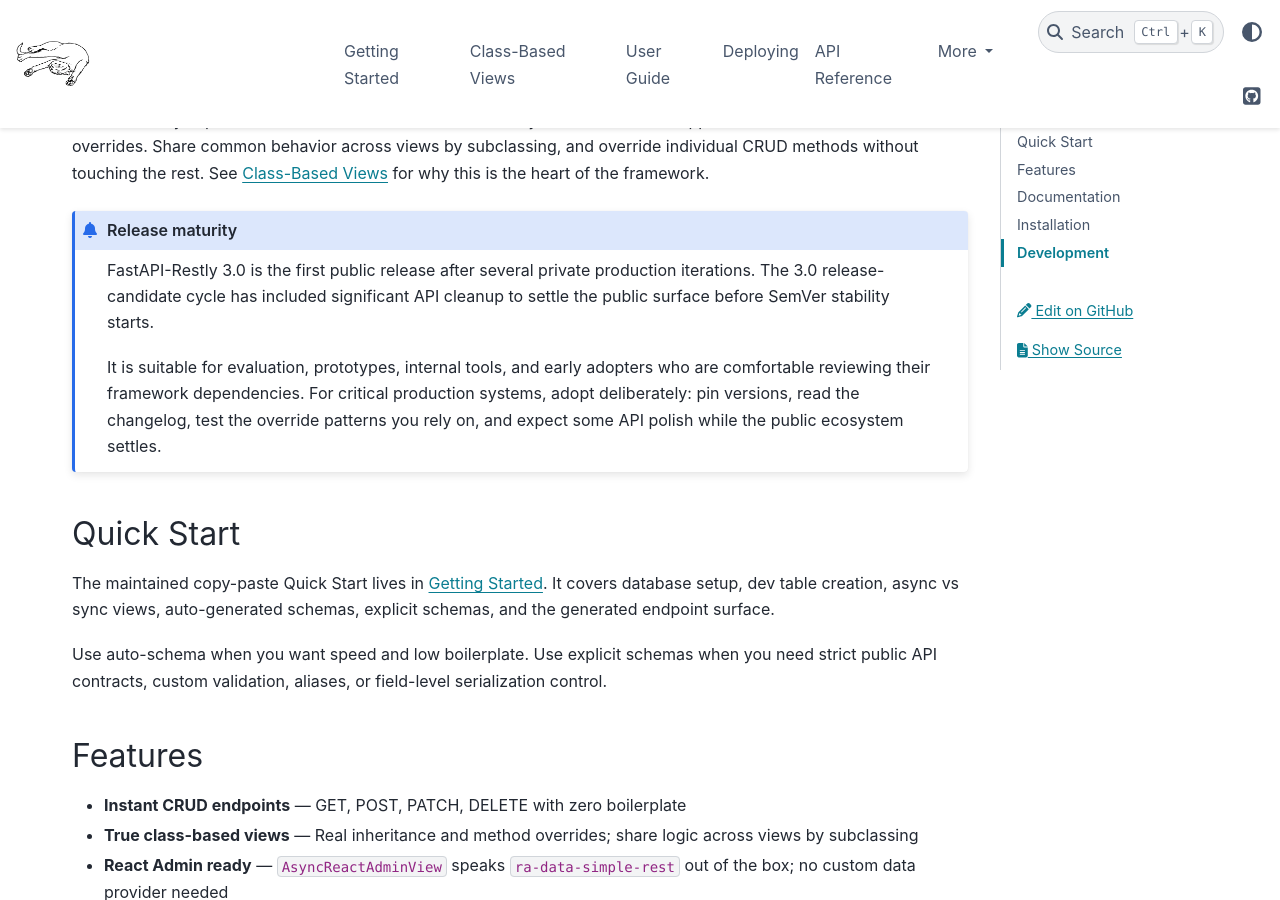
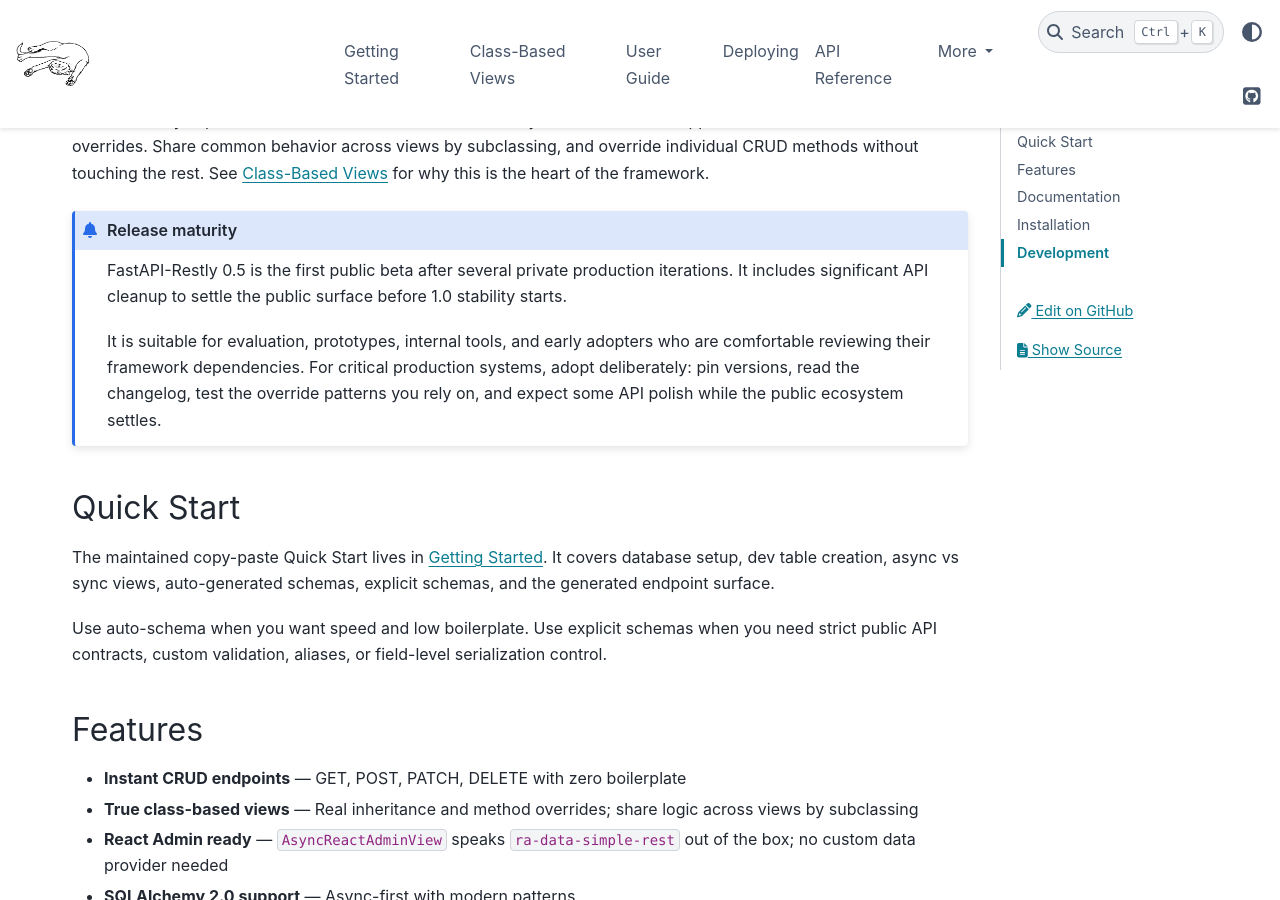
Before and after one commit to rjprins/fastapi-restly, a Sphinx documentation site: the page built from docs/index.md, in a window 1280 px wide and 900 px high, scrolled down 446 px. Built offline with Sphinx 7.4.7 and the PyData theme 0.15.4, drawn with Linux system fonts in a browser that asks for light colours.

Commit message:
Reposition first public release as 0.5.0

```diff
--- a/docs/index.md
+++ b/docs/index.md
@@ -15,10 +15,9 @@
 FastAPI-Restly implements **true class-based views** — real Python classes that support inheritance and method overrides. Share common behavior across views by subclassing, and override individual CRUD methods without touching the rest. See [Class-Based Views](class_based_views.md) for why this is the heart of the framework.
 
 :::{admonition} Release maturity
-FastAPI-Restly 3.0 is the first public release after several private
-production iterations. The 3.0 release-candidate cycle has included
-significant API cleanup to settle the public surface before SemVer stability
-starts.
+FastAPI-Restly 0.5 is the first public beta after several private production
+iterations. It includes significant API cleanup to settle the public surface
+before 1.0 stability starts.
 
 It is suitable for evaluation, prototypes, internal tools, and early adopters
 who are comfortable reviewing their framework dependencies. For critical
--- a/pyproject.toml
+++ b/pyproject.toml
@@ -4,7 +4,7 @@
 
 [project]
 name = "fastapi-restly"
-version = "3.0.0rc2"
+version = "0.5.0"
 description = "A REST Framework for FastAPI"
 readme = "README.md"
 requires-python = ">=3.10"
```
Also changed, not shown: CHANGELOG.md (+16 -27 lines), README.md (+11 -11 lines), docs/about.md (+4 -3 lines), 4 other files.
